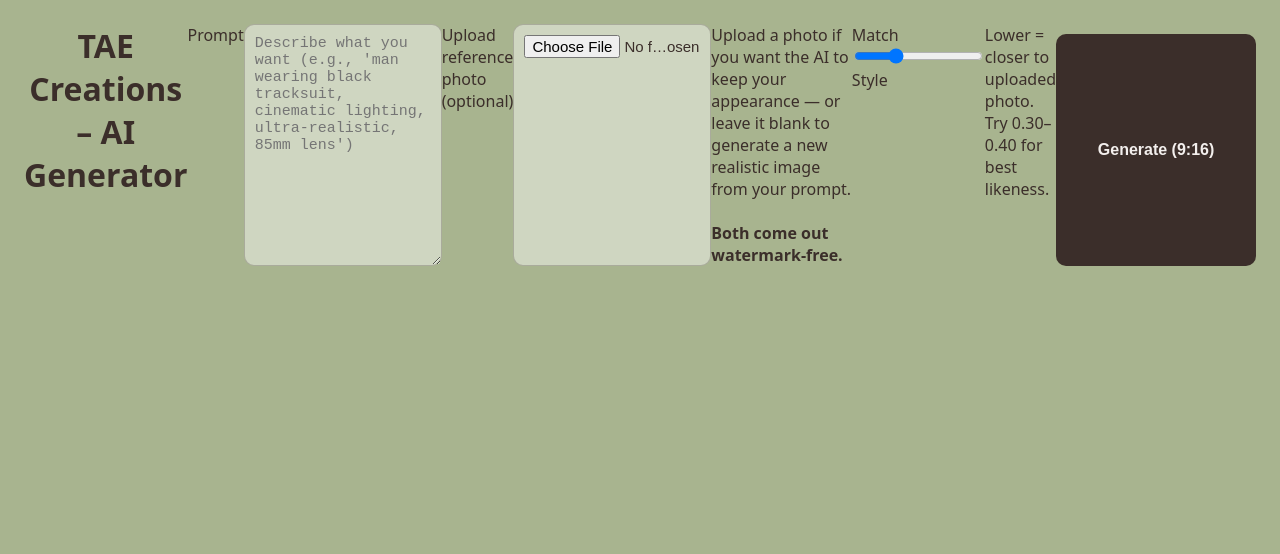
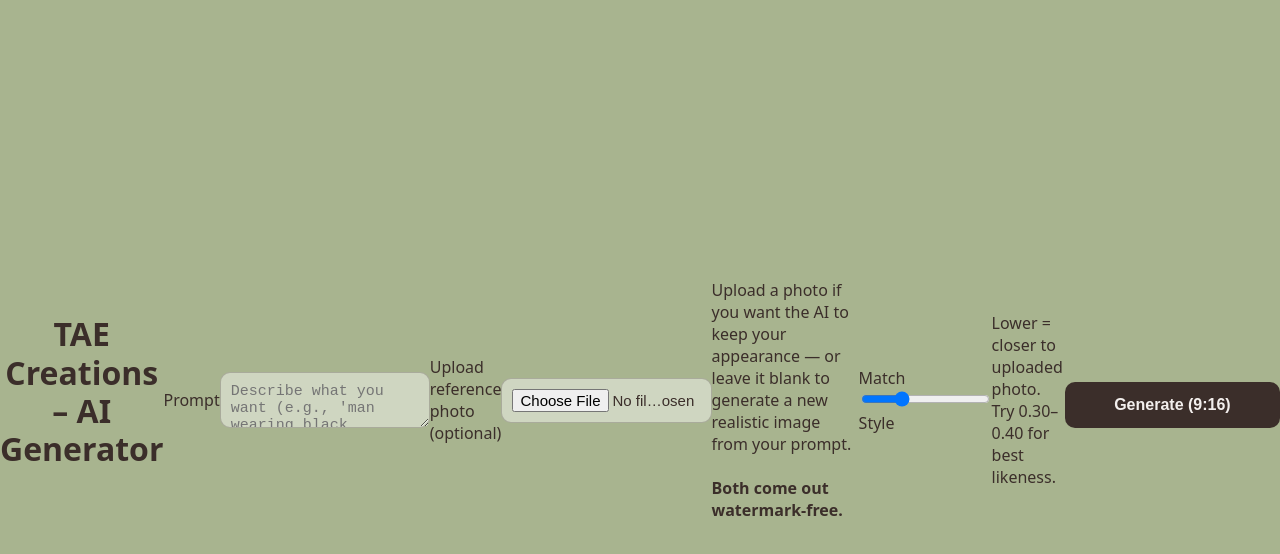
Before and after one commit to JoshAbby1/TAE-The-Creation, a website: page index.html in a window 1280 px wide. Drawn offline with Linux system fonts and the light colour scheme.

Commit message:
Update index.html

```diff
--- a/index.html
+++ b/index.html
@@ -4,39 +4,46 @@
   <meta charset="UTF-8" />
   <meta name="viewport" content="width=device-width, initial-scale=1.0" />
   <title>TAE Creations – AI Generator</title>
- <style>
+<style>
 :root{
-  /* brand colours */
   --bg:      #A8B48F;  /* sage green background */
-  --panel:   #B7C19C;  /* slightly lighter sage for cards */
+  --panel:   #B7C19C;  /* lighter sage for cards */
   --text:    #3B2E2A;  /* dark brown text */
   --muted:   #5A4A44;  /* medium brown for hints */
   --brand:   #3B2E2A;  /* button colour (dark brown) */
 }
 
-/* base layout */
-body {
+/* Lock layout to portrait-style, mobile-first */
+html, body {
   background: var(--bg);
   color: var(--text);
   font-family: system-ui, Arial, sans-serif;
   margin: 0;
-  padding: 24px;
+  padding: 0;
+  height: 100%;
+  width: 100%;
   display: flex;
   justify-content: center;
+  align-items: flex-start;
+  overflow-x: hidden;
 }
 
+/* Keep all content narrow + centered vertically */
 .wrap {
   width: 100%;
-  max-width: 820px;
+  max-width: 420px;
+  padding: 24px;
+  box-sizing: border-box;
 }
 
 h1 {
   margin: 0 0 16px;
   color: var(--text);
   text-align: center;
+  line-height: 1.2;
 }
 
-/* cards and containers */
+/* card sections */
 .card {
   background: var(--panel);
   border: 1px solid rgba(59,46,42,.25);
@@ -45,7 +52,7 @@ h1 {
   margin: 12px 0;
 }
 
-/* form inputs */
+/* inputs */
 textarea,
 input[type="file"],
 select {
@@ -56,6 +63,7 @@ select {
   border-radius: 10px;
   padding: 10px;
   font-size: 15px;
+  box-sizing: border-box;
 }
 
 /* checkbox groups */
@@ -101,6 +109,7 @@ button {
   cursor: pointer;
   font-size: 16px;
   margin-top: 10px;
+  box-sizing: border-box;
 }
 
 button[disabled] {
@@ -108,7 +117,7 @@ button[disabled] {
   cursor: not-allowed;
 }
 
-/* links and mini buttons */
+/* small link button */
 .gem-btn {
   display: inline-block;
   padding: 10px 14px;
@@ -124,7 +133,7 @@ button[disabled] {
   opacity: .9;
 }
 
-/* text hints and messages */
+/* status text */
 .muted {
   color: var(--muted);
   font-size: 13px;
@@ -138,7 +147,7 @@ button[disabled] {
 
 #error {
   margin-top: 8px;
-  color: #8B2E2E; /* dark reddish brown */
+  color: #8B2E2E;
   font-weight: 600;
 }
 
@@ -148,6 +157,13 @@ button[disabled] {
   border: 1px solid rgba(59,46,42,.25);
   margin-top: 10px;
   display: block;
+}
+
+/* prevent landscape scrolling */
+@media (orientation: landscape) {
+  body {
+    align-items: center;
+  }
 }
 </style>
 </head>
```
